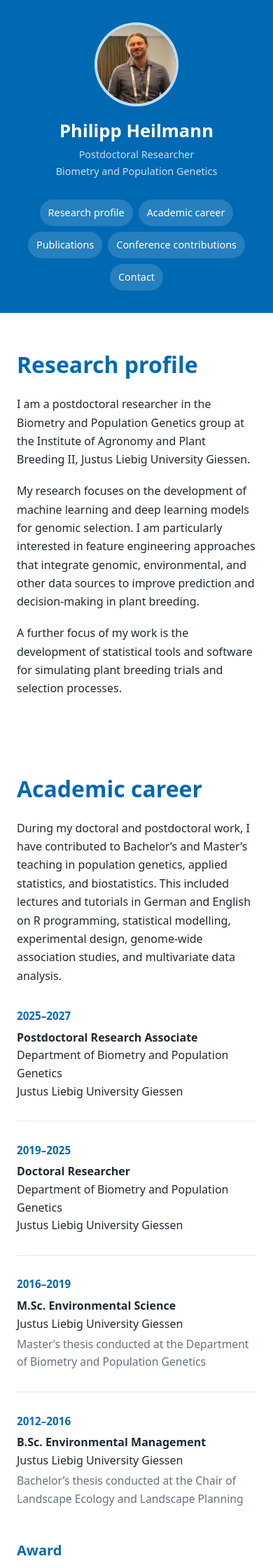
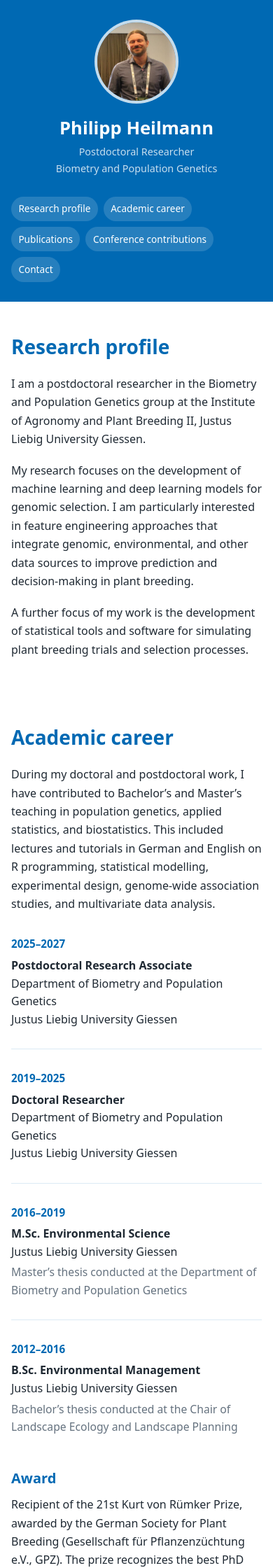
Before and after one commit to PGHeilmann/PGHeilmann.github.io, a Jekyll site: the page built from index.md, in a window 390 px wide. Shown: the top 2240 px of the page at 70% size. Built offline with Jekyll 4.4.1, drawn with Linux system fonts in a browser that asks for light colours.

Commit message:
Update style.scss

```diff
--- a/assets/css/style.scss
+++ b/assets/css/style.scss
@@ -49,6 +49,7 @@ body {
   display: flex;
   flex-direction: column;
   justify-content: flex-start;
+  z-index: 10;
 }
 
 .profile {
@@ -170,7 +171,7 @@ a:hover {
   align-items: start;
   padding: 0 0 1.8rem 0;
   margin: 0 0 1.8rem 0;
-  border-bottom: 1px solid rgba(0, 105, 179, 0.14);
+  border-bottom: 1px solid var(--border-soft);
 }
 
 .timeline-item:last-child {
@@ -219,12 +220,6 @@ a:hover {
   line-height: 1.65;
 }
 
-/* General paragraph spacing */
-
-section p + p {
-  margin-top: 1.15rem;
-}
-
 /* Contact */
 
 .contact-buttons {
@@ -248,7 +243,7 @@ section p + p {
   font-size: 0.95rem;
   font-weight: 600;
   line-height: 1;
-  width: fit-content;
+  transition: transform 0.15s ease, opacity 0.15s ease;
 }
 
 .contact-button:hover {
@@ -411,8 +406,44 @@ section p + p {
     gap: 0.6rem;
   }
 
-  .contact-button {
+  .contact-button,
+  .contact-button:visited {
     padding: 0.45rem 0.7rem;
     font-size: 0.9rem;
   }
 }
+
+/* Small mobile layout */
+
+@media (max-width: 480px) {
+  .sidebar {
+    padding: 1.75rem 1rem;
+  }
+
+  .section-nav {
+    justify-content: flex-start;
+  }
+
+  .section-nav a {
+    font-size: 0.85rem;
+    padding: 0.4rem 0.65rem;
+  }
+
+  section {
+    padding: 3rem 1rem;
+  }
+
+  section h2 {
+    font-size: 1.75rem;
+  }
+
+  .publication {
+    padding-bottom: 2rem;
+    margin-bottom: 2rem;
+  }
+
+  .conference-item {
+    padding-bottom: 1.35rem;
+    margin-bottom: 1.35rem;
+  }
+}
```
